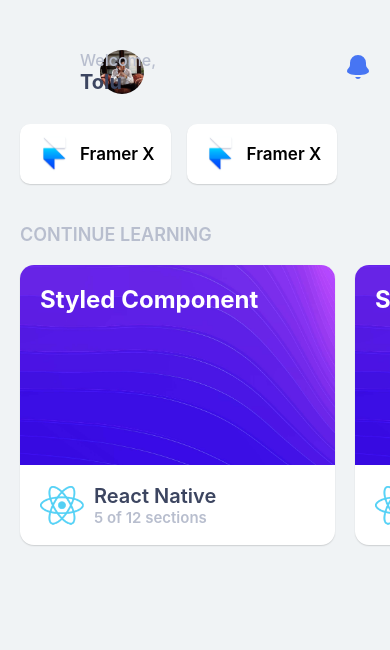
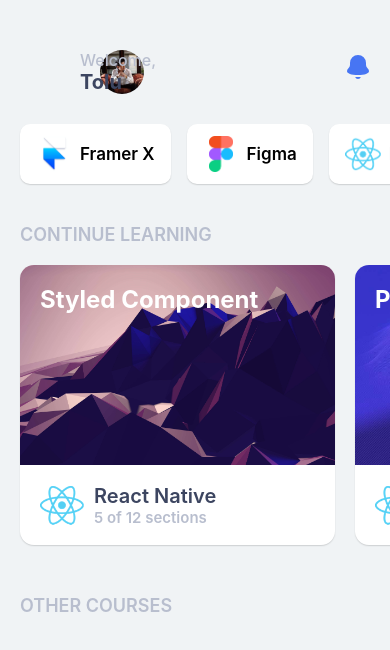
Before and after one commit to tosebikan/tutorer, a React Native app: screen / in a window 390 px wide. Shown: the top 650 px of the page. Built offline with nearby package versions, Linux system fonts and the light colour scheme.

Commit message:
add the card statc data

```diff
--- a/App.js
+++ b/App.js
@@ -37,9 +37,11 @@
             paddingTop: 30
           }}
           horizontal
+          showsHorizontalScrollIndicator={false}
         >
-          <Logo text="Framer X" logo={require('./assets/logo-framerx.png')} />
-          <Logo text="Framer X" logo={require('./assets/logo-framerx.png')} />
+          {logos.map((logo, index) => (
+            <Logo text={logo.text} logo={logo.image} key={index} />
+          ))}
         </ScrollView>
         <Text style={styles.subtitle}>Continue Learning</Text>
         <ScrollView
@@ -47,21 +49,18 @@
           showsHorizontalScrollIndicator={false}
           style={{ paddingBottom: 30 }}
         >
-          <Card
-            title="Styled Component"
-            image={require('./assets/background2.jpg')}
-            logo={require('./assets/logo-react.png')}
-            caption="React Native"
-            subtitle="5 of 12 sections"
-          />
-          <Card
-            title="Styled Component"
-            image={require('./assets/background2.jpg')}
-            logo={require('./assets/logo-react.png')}
-            caption="React Native"
-            subtitle="5 of 12 sections"
-          />
+          {cards.map((card, index) => (
+            <Card
+              key={index}
+              title={card.title}
+              image={card.image}
+              logo={card.logo}
+              caption={card.caption}
+              subtitle={card.subtitle}
+            />
+          ))}
         </ScrollView>
+        <Text style={styles.subtitle}>Other courses</Text>
       </ScrollView>
     </SafeAreaView>
   );
@@ -103,3 +102,61 @@
     textTransform: 'uppercase'
   }
 });
+
+const logos = [
+  {
+    image: require('./assets/logo-framerx.png'),
+    text: 'Framer X'
+  },
+  {
+    image: require('./assets/logo-figma.png'),
+    text: 'Figma'
+  },
+  {
+    image: require('./assets/logo-react.png'),
+    text: 'React'
+  },
+  {
+    image: require('./assets/logo-sketch.png'),
+    text: 'Sketch'
+  },
+  {
+    image: require('./assets/logo-swift.png'),
+    text: 'Swift'
+  },
+  {
+    image: require('./assets/logo-xcode.png'),
+    text: 'xcode'
+  }
+];
+
+const cards = [
+  {
+    title: 'Styled Component',
+    image: require('./assets/background11.jpg'),
+    logo: require('./assets/logo-react.png'),
+    caption: 'React Native',
+    subtitle: '5 of 12 sections'
+  },
+  {
+    title: 'Props & State',
+    image: require('./assets/background12.jpg'),
+    logo: require('./assets/logo-react.png'),
+    caption: 'React',
+    subtitle: '2 of 12 sections'
+  },
+  {
+    title: 'Static Data & Components',
+    image: require('./assets/background13.jpg'),
+    logo: require('./assets/logo-framerx.png'),
+    caption: 'Flutter',
+    subtitle: '3 of 12 sections'
+  },
+  {
+    title: 'Redux',
+    image: require('./assets/background14.jpg'),
+    logo: require('./assets/logo-xcode.png'),
+    caption: 'Swift',
+    subtitle: '4 of 12 sections'
+  }
+];
```
